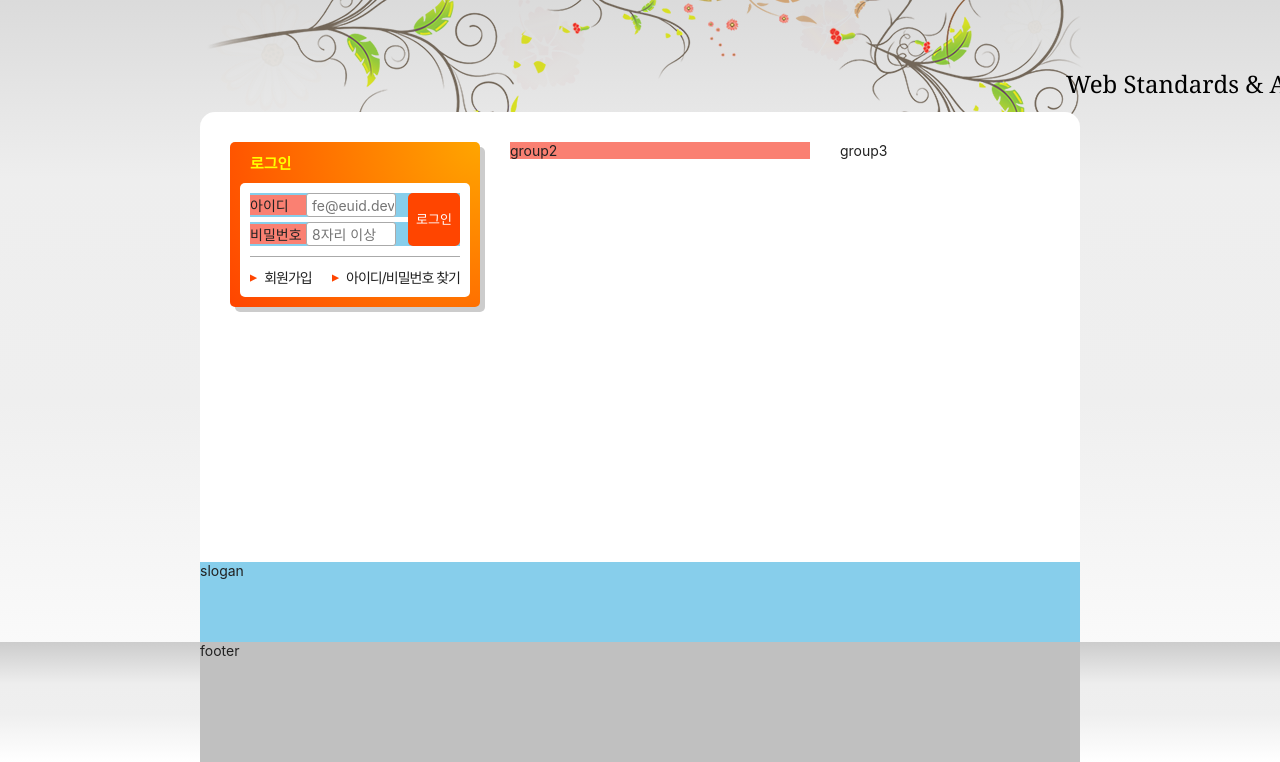
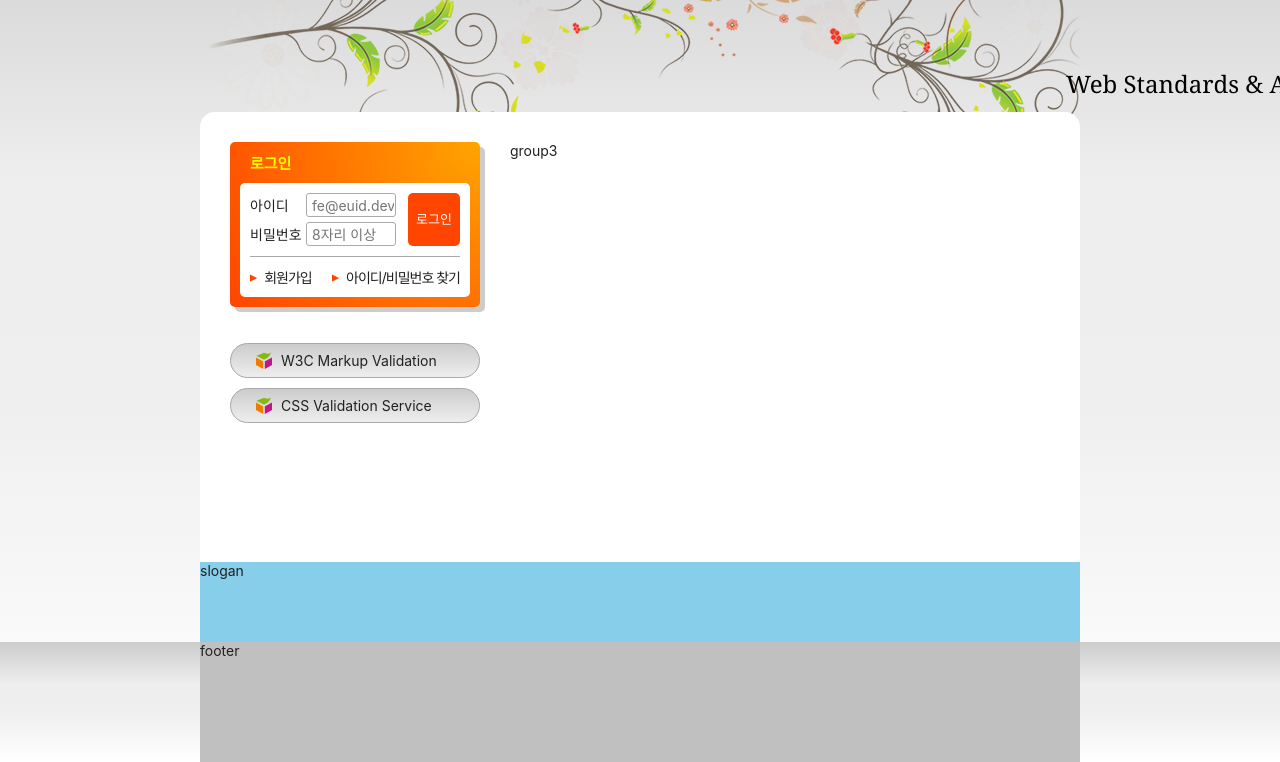
Before and after one commit to DoctorK4/HTML5, a plain HTML site: page index.html in a window 1280 px wide. Shown: the part 135-897 px from the top of the page. Drawn offline with Linux system fonts and the light colour scheme; a web font is replaced by a local one.

Commit message:
접근성 링크 완성

```diff
--- a/index.html
+++ b/index.html
@@ -158,8 +158,25 @@
           <li><a href="/">아이디/비밀번호 찾기</a></li>
         </ul>
       </section>
+
+      <h2 class="a11y-hidden">유효성 검사 배너</h2>
+      <ul class="validation-list">
+        <li>
+          <a href="/" target="_blank" rel="noopener noreferer" title="마크업 유효성검사 사이트로 이동 (새창으로 이동)">
+            W3C Markup Validation
+          </a>
+        </li>
+        <li>
+          <a href="/" target="_blank" rel="noopener noreferer" title="CSS 유효성 검사 사이트로 이동 (새창으로 이동)">
+            CSS Validation Service
+          </a>
+        </li>
+      </ul>
+
     </div>
-    <div class="group group2">group2</div>
+    <div class="group group2">
+
+    </div>
     <div class="group group3">group3</div>
   </main>
   <article class="slogan">slogan</article>
--- a/styles/style.css
+++ b/styles/style.css
@@ -321,13 +321,9 @@ right: 0;
 }
 .user-email,.user-pw {
   margin-bottom: 5px;
-  background-color: skyblue;
 }
 
-.user-pw {
-}
 .login-form label {
-  background-color: salmon;
   width: 4em;
   display: inline-block;
 }
@@ -377,7 +373,30 @@ right: 0;
   content: "\e804";
   font-family: "fontello";
   margin-right: 8px;
-  color: orangered; }
+  color: orangered;
+}
+/* 유효성 검사 배너*/
+.validation-list {
+  margin-top: 25px;
+  border-top: 1px solid transparent;
+}
+
+.validation-list li {
+  margin-top: 10px;
+}
+
+.validation-list a {
+  display: block;
+  border: 1px solid #aaa;
+  border-radius: 30px;
+  background: url(./images/validation_icon.png) no-repeat 25px 50%, #ccc linear-gradient(to bottom, #ccc, #eee);
+  padding: 8px 15px 8px 50px;
+}
+
+.validation-list a:hover, .validation-list a:focus {
+  color: red;
+  border: 1px solid #212121;
+}
 
 /* 슬로건 */
 .slogan {
```
